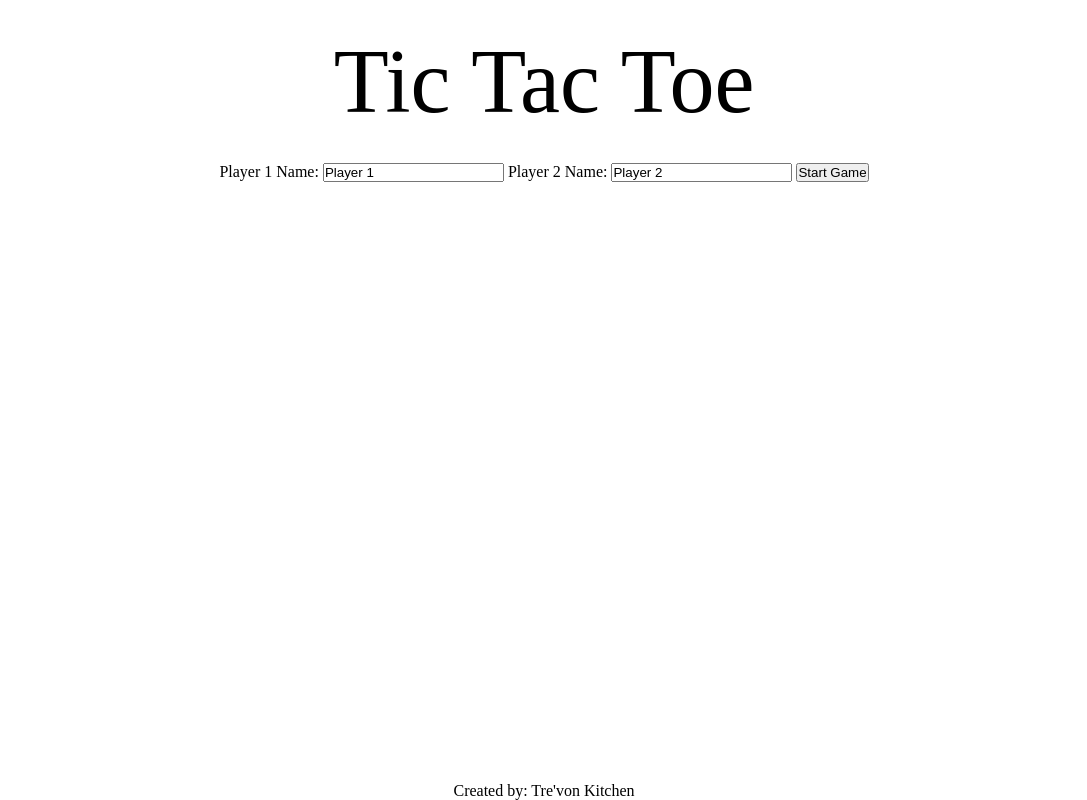
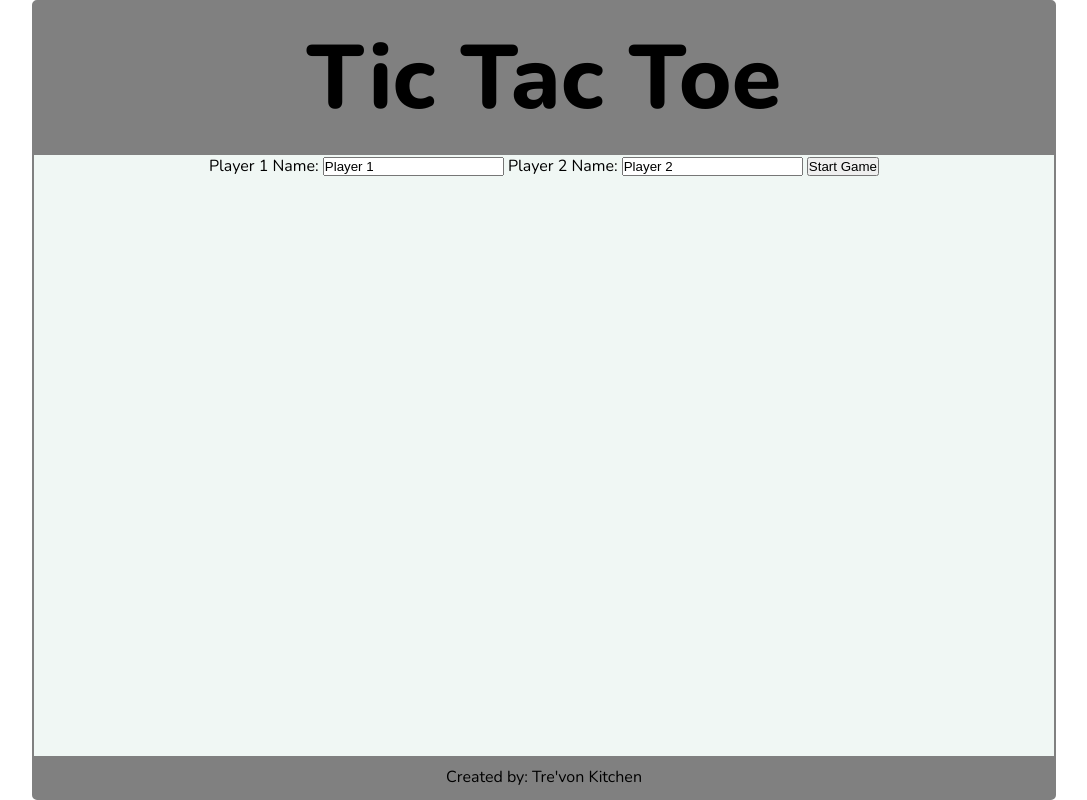
Before and after one commit to trekitch/tic-tac-toe, a plain HTML site: page index.html in a window 1280 px wide. Shown: the whole page, without its empty margins (96-1183 px from the left). Drawn offline with nearby package versions, Linux system fonts and the light colour scheme.

Commit message:
added more styling for gamearea,body, and displays

```diff
--- a/css/style.css
+++ b/css/style.css
@@ -1,6 +1,9 @@
+@import url('https://fonts.googleapis.com/css2?family=Bebas+Neue&family=Nunito:ital,wght@0,200;0,300;0,800;0,805;1,200&display=swap');
+
 *{
     margin: 0;
     padding: 0;
+    box-sizing: border-box;
 }
 body {
     height: 100vh;
@@ -9,32 +12,47 @@ body {
     width: 80%;
     margin: auto;
     text-align: center;
+    border: 2px solid grey;
+    border-radius: 5px;
+    font-family: 'Nunito', sans-serif;
 }
 
 header{
     font-size: 90px;
-    padding: 30px 15px;
+    padding: 15px 15px;
+    font-weight: 800;
+}
+
+header,
+footer{
+    background-color: grey;
+}
+
+footer{
+    padding-top: 10px;
+    padding-bottom: 10px;
 }
 
 .diplayPlayer,
 .displayWinner{
     font-size: 35px;
-    padding-bottom: 15px;
     margin-top: 10px;
 }
 
 .restart{
-    margin-top: 30px;
+    margin-top: 15px;
     padding: 15px 25px;
 }
 
 .game-area {
     flex-grow: 1;
     display: none;
+    background-color: #F0F7F4;
 }
 
 .playerInfo{
     flex-grow: 1;
+    background-color: #F0F7F4;
 }
 
 .board {
```
